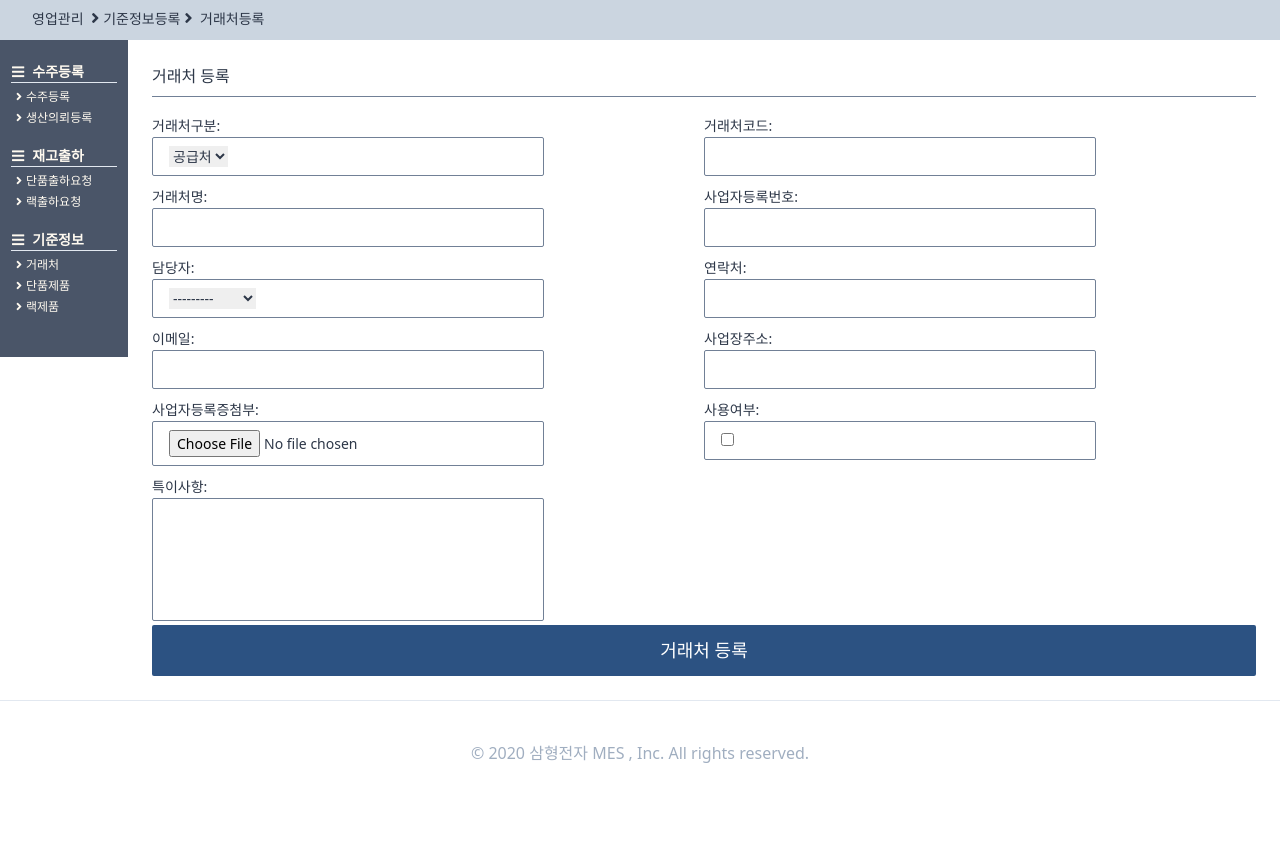
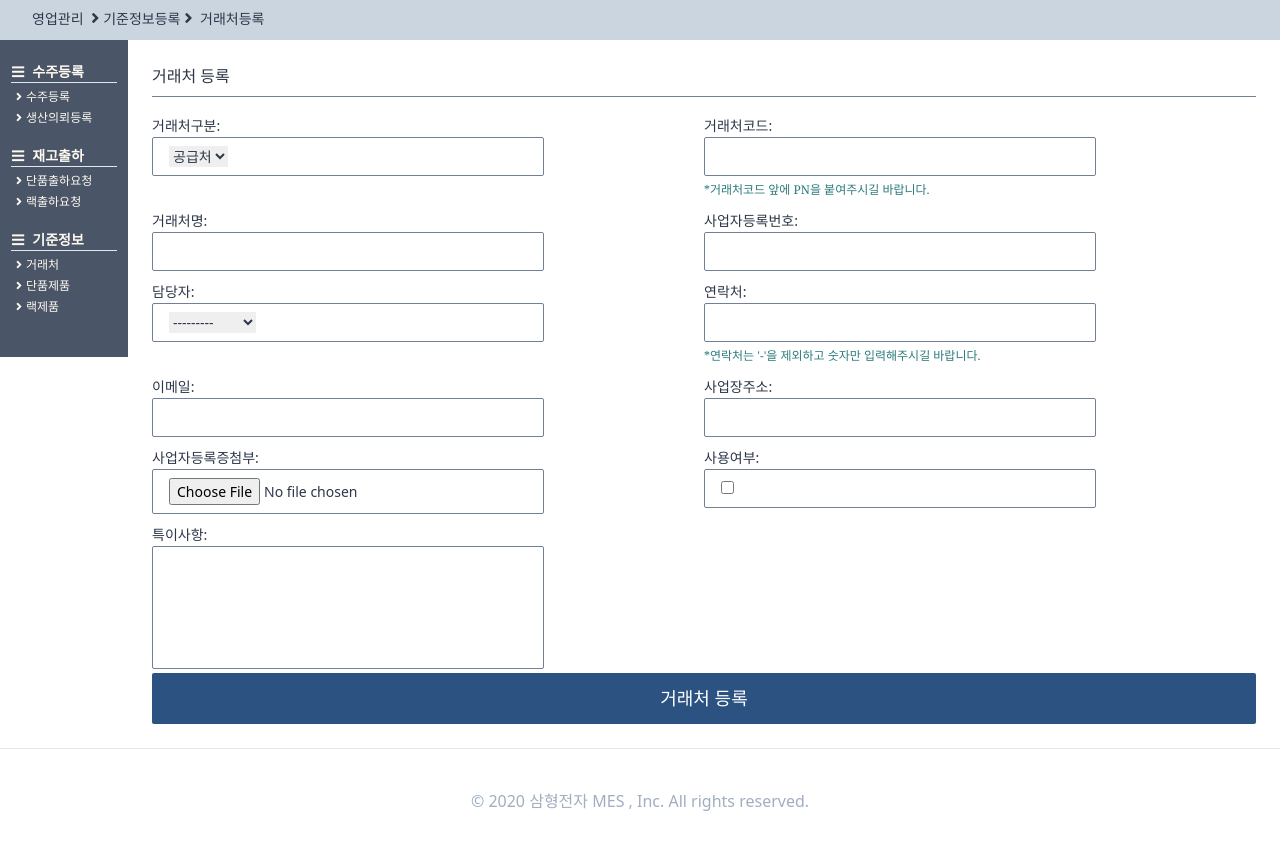
Before and after one commit to chans97/ERP, a Django app: page /standardinformaiton/partnerregister/ in a window 1280 px wide. Shown: the part 80-933 px from the top of the page. Before the commit the page ends 843 px from the top, so only its background shows below. Run offline with Django 3.2, Linux system fonts and the light colour scheme; a user stored in the database is signed in; data comes from the database, SQL or seed files in the repository; both versions use the stored data as it was after the commit; some libraries are stand-ins or nearby versions.

Commit message:
2020_02_13-1

```diff
--- a/StandardInformation/forms.py
+++ b/StandardInformation/forms.py
@@ -19,14 +19,21 @@ class UploadRoomForm(forms.ModelForm):
             "사용여부",
             "특이사항",
         )
+        help_texts = {
+            "거래처코드": "*거래처코드 앞에 PN을 붙여주시길 바랍니다.",
+            "연락처": "*연락처는 '-'을 제외하고 숫자만 입력해주시길 바랍니다. ",
+        }
 
     def clean(self):
         code = self.cleaned_data.get("거래처코드")
         partner = models.Partner.objects.filter(거래처코드=code)
         partner = list(partner)
+        code = code[0:2]
         if partner:
             self.add_error("거래처코드", forms.ValidationError("해당 거래처코드는 이미 존재합니다."))
-        else:
+        elif code != "PN":
+            self.add_error("거래처코드", forms.ValidationError("거래처 코드는 PN으로 시작해야 합니다."))
+
             return self.cleaned_data
 
     def save(self, *arg, **kwargs):
--- a/StandardInformation/models.py
+++ b/StandardInformation/models.py
@@ -141,7 +141,7 @@ class SupplyPartner(TimeStampedModel):
     )
     연락처 = models.CharField(max_length=50, blank=True)
     이메일 = models.EmailField(max_length=254, blank=True)
-    사업장주소 = models.CharField(max_length=70, blank=True)
+    사업장주소 = models.CharField(max_length=70, blank=True, null=True)
     사업자등록증첨부 = models.FileField(blank=True)
     특이사항 = models.TextField(blank=True)
     사용여부 = models.BooleanField(default=False)
--- a/StandardInformation/views.py
+++ b/StandardInformation/views.py
@@ -60,8 +60,6 @@ class UploadPartnerView(user_mixins.LoggedInOnlyView, FormView):
         partner = form.save()
         user = self.request.user
         request = self.request
-        print(self)
-        print(user)
 
         partner.작성자 = user
         partner.save()
@@ -123,5 +121,4 @@ class PartnerSearchView(ListView):
                 )
         context = self.get_context_data()
         context["ss"] = request.GET.get("search")
-        print(context)
         return self.render_to_response(context)
--- a/templates/Standardinformation/partnerregister.html
+++ b/templates/Standardinformation/partnerregister.html
@@ -1,6 +1,6 @@
 {%extends "orders/ordershome.html"%}
 {% block page_title%}
-파트너
+거래처등록
 {%endblock%}
 
 
@@ -15,6 +15,7 @@
 
     <div class="flex flex-col p-6 w-full">
         <span class="border-b w-full mb-3 border-gray-600 pb-2 font-semiboldtext-base">거래처 등록 </span>
+
         {% include 'mixins/normal/normal_form.html' with form=form cta="거래처 등록"%}
     </div>
 
--- a/templates/mixins/normal/normal_form.html
+++ b/templates/mixins/normal/normal_form.html
@@ -8,6 +8,7 @@
     {% endif %}
     <div class="flex flex-wrap ">
         {% for field in form %}<div class="w-1/2 py-1 pr-40">
+
             {% include 'mixins/normal/normal_input.html' with field=field %}</div>
         {%endfor%}
     </div>
--- a/templates/mixins/normal/normal_input.html
+++ b/templates/mixins/normal/normal_input.html
@@ -5,7 +5,7 @@
 <div
     class="rounded-sm py-2 w-full text-left border border-gray-600 px-4 font-light text-sm w-full {% if field.errors %}has_error{% endif %}">
 
-    {{field}}</div>
+    {{field}}</div><span class="font-serif text-xs text-teal-700">{{field.help_text}}</span>
 {% if field.errors %}
 {% for error in field.errors %}
 <span class="text-red-700 font-light text-sm">{{error}}</span>
```
Also changed, not shown: StandardInformation/migrations/0007_auto_20200213_0226.py (added), db.sqlite3.
